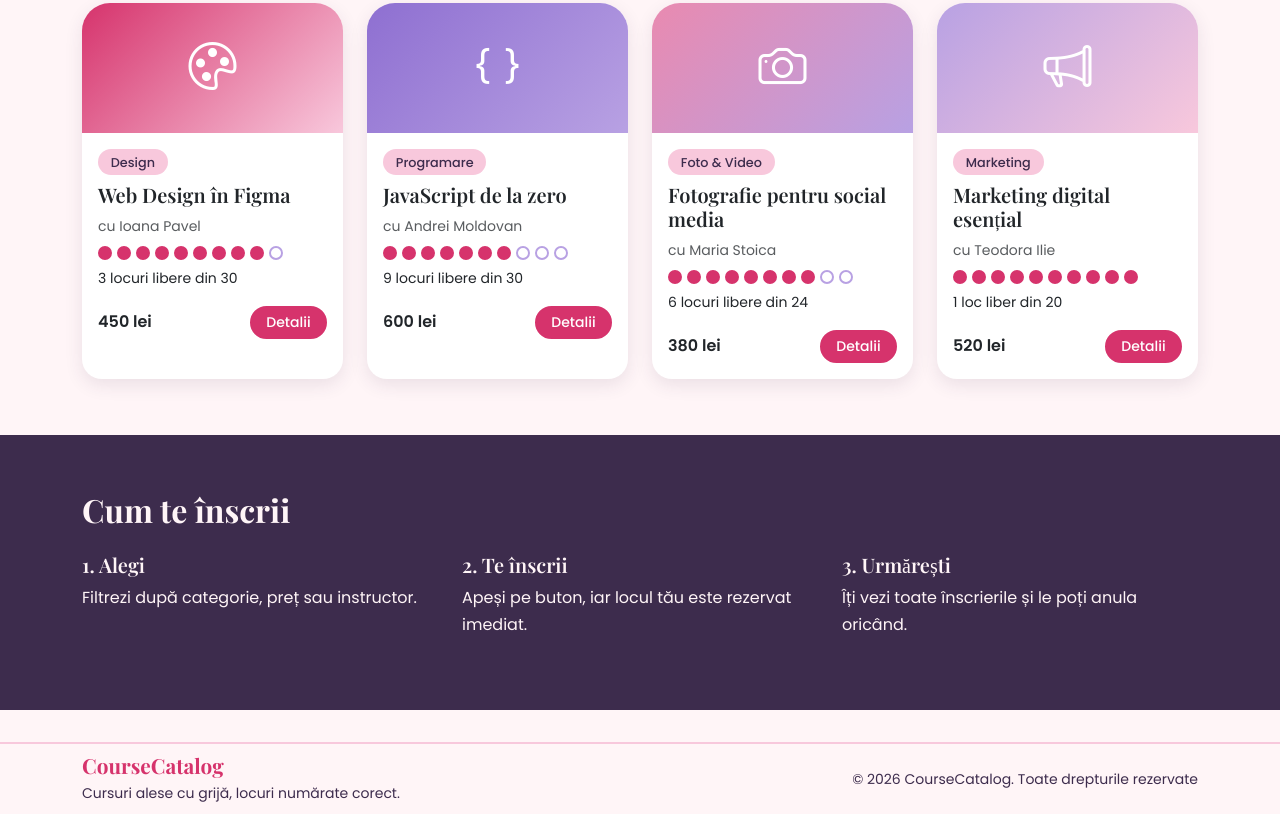
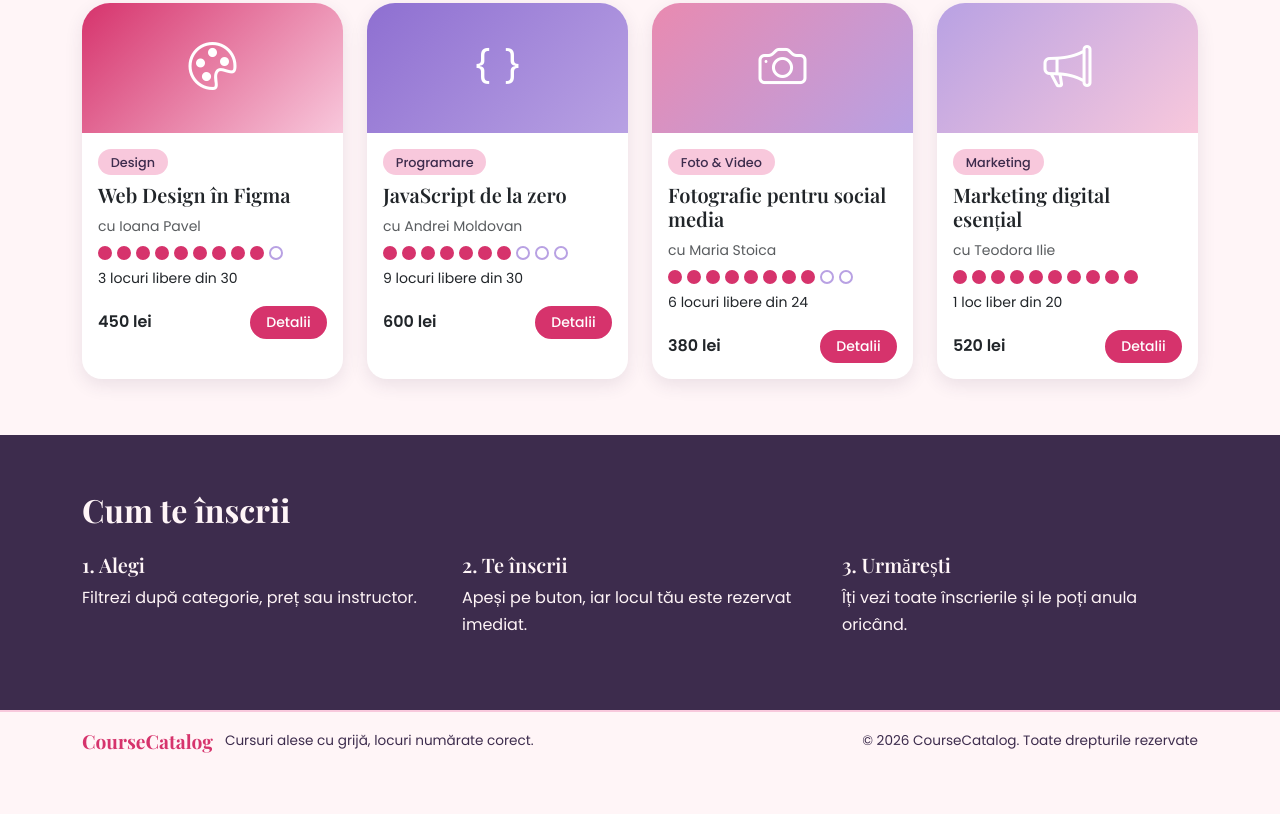
Before and after one commit to darialatco/CourseCatalog, a plain HTML site: page index.html in a window 1280 px wide. Shown: the part 899-1713 px from the top of the page. After the commit the page ends 1669 px from the top, so only its background shows below. Drawn offline with nearby package versions, Linux system fonts and the light colour scheme.

Commit message:
Actualizare stiluri CSS

```diff
--- a/css/style.css
+++ b/css/style.css
@@ -13,6 +13,13 @@ body {
 background: var(--cream);
 color: var(--plum);
 line-height: 1.65;
+display: flex;
+flex-direction: column;
+min-height: 100vh;
+margin: 0;
+}
+main {
+flex: 1 0 auto;
 }
 h1, h2, h3, .navbar-brand, .brand-f {
 font-family: 'Playfair Display', serif;
@@ -25,6 +32,8 @@ a { color: var(--pink); }
 .site-nav {
 background: var(--cream);
 border-bottom: 2px solid var(--blush);
+min-height: 60px;
+z-index: 1030;
 }
 .navbar-brand { color: var(--pink) !important; font-size: 1.5rem; }
 .nav-link { color: var(--plum) !important; font-weight: 500; }
@@ -143,22 +152,38 @@ a { color: var(--pink); }
 .form-check-input:checked { background-color: var(--pink); border-color: var(--pink); }
 
 /* ===== SUBSOL ===== */
-/* ===== SUBSOL ===== */
 .site-footer {
 background: var(--cream);
 border-top: 2px solid var(--blush);
-  padding: .5rem 0;
-  margin-top: 2rem;
-  min-height: 72px;
+min-height: 60px;
+padding: .4rem 0;
+margin-top: auto;
 display: flex;
 align-items: center;
 }
-.site-footer .container { width: 100%; }
-.brand-f { color: var(--pink); font-size: 1.3rem; }
+.site-footer .container {
+width: 100%;
+display: flex !important;
+flex-direction: row !important;
+flex-wrap: wrap;
+justify-content: space-between !important;
+align-items: center !important;
+gap: .25rem 1rem !important;
+}
+.site-footer .container > div {
+display: flex;
+flex-wrap: wrap;
+align-items: center;
+gap: .25rem .75rem;
+}
+.site-footer p {
+margin-bottom: 0;
+font-size: .85rem;
+}
+.brand-f { color: var(--pink); font-size: 1.2rem; }
 
 /* ===== ACCESIBILITATE ===== */
 a:focus-visible, .btn:focus-visible { outline: 3px solid var(--lav); outline-offset: 2px; }
-
 /* ===== TELEFON ===== */
 @media (max-width: 575px) {
 .hero { padding: 3rem 0; }
```
Lines whose indentation alone changed are shown as unchanged.
